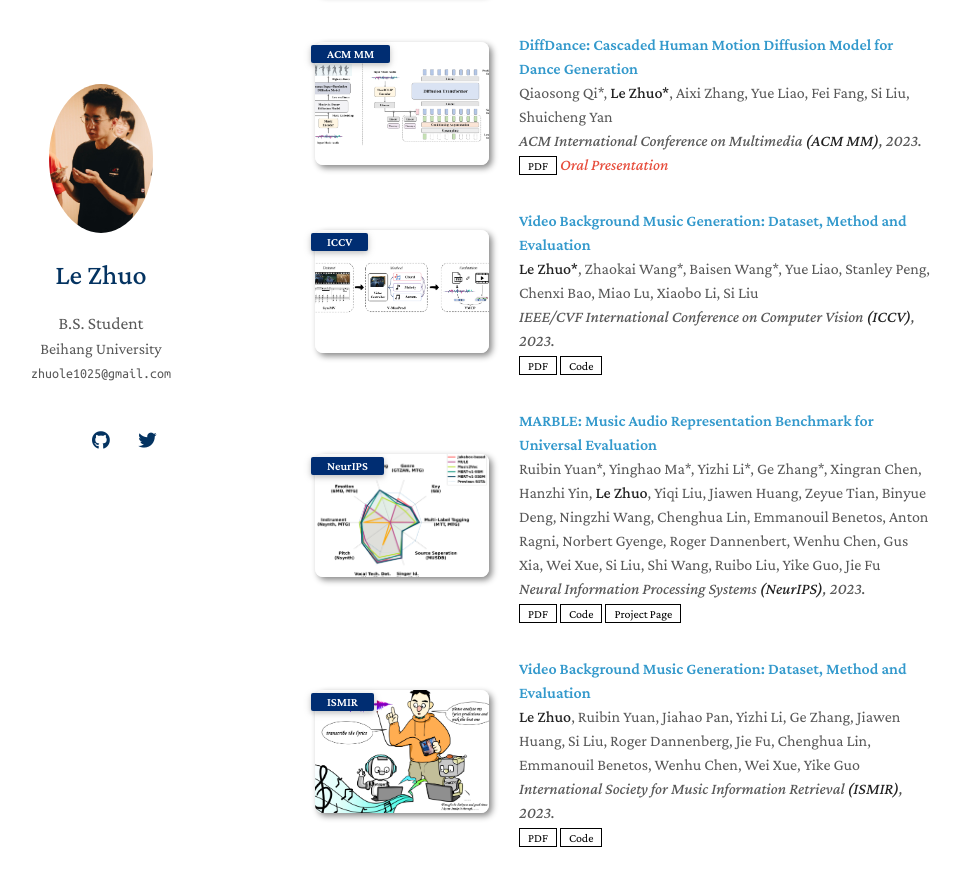
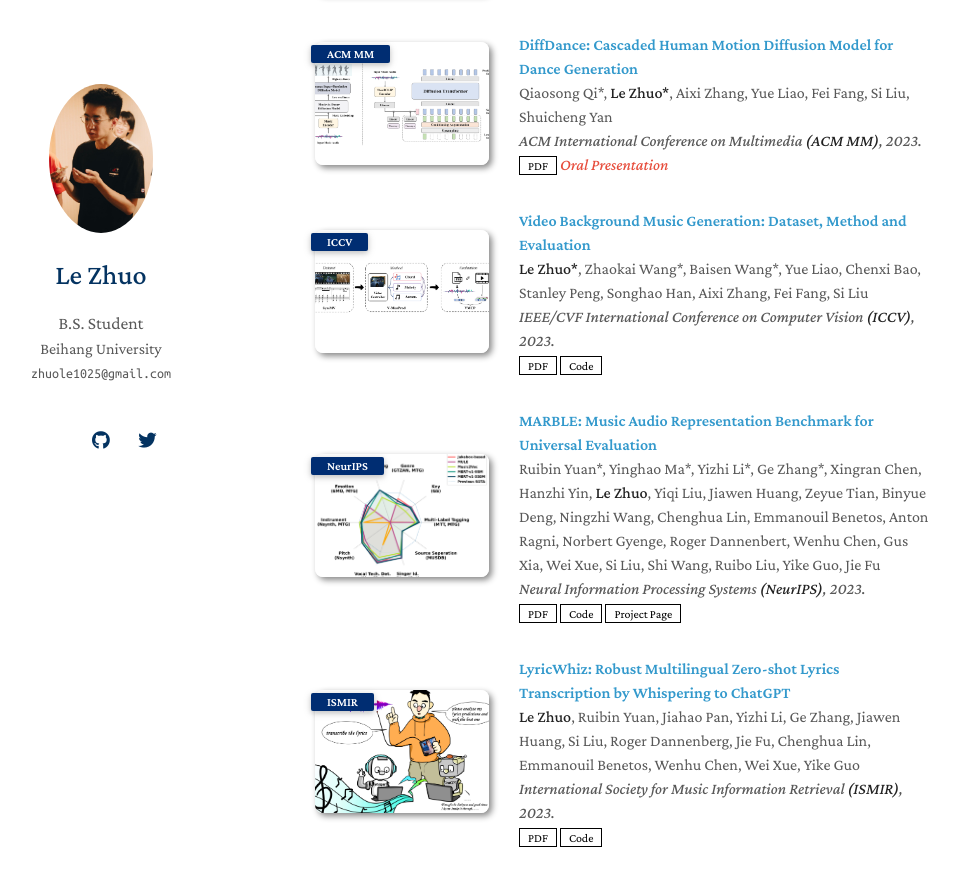
Before and after one commit to zhuole1025/zhuole1025.github.io, a Jekyll site: the page built from index.md, in a window 1280 px wide and 900 px high, scrolled down 1078 px. Shown: the top 886 px of the window, without its empty margins (175-1136 px from the left). Built offline with Jekyll 4.4.1, drawn with Linux system fonts in a browser that asks for light colours; nearby versions of some CDN libraries; a style sheet for code colours, icons or effects is not loaded; our own code applies the rules of GitHub Pages for plain Markdown files.

Commit message:
Update cvpr

```diff
--- a/_data/publications.yml
+++ b/_data/publications.yml
@@ -30,7 +30,7 @@ main:
     image: ./assets/img/mm23.png
 
   - title: "Video Background Music Generation: Dataset, Method and Evaluation"
-    authors: <strong>Le Zhuo*</strong>, Zhaokai Wang*, Baisen Wang*, Yue Liao, Stanley Peng, Chenxi Bao, Miao Lu, Xiaobo Li, Si Liu
+    authors: <strong>Le Zhuo*</strong>, Zhaokai Wang*, Baisen Wang*, Yue Liao, Chenxi Bao, Stanley Peng, Songhao Han, Aixi Zhang, Fei Fang, Si Liu
     conference_short: ICCV
     conference: IEEE/CVF International Conference on Computer Vision <strong>(ICCV)</strong>, 2023.
     pdf: https://arxiv.org/abs/2211.11248.pdf
@@ -48,7 +48,7 @@ main:
     # bibtex: https://class-il.mpi-inf.mpg.de/mnemonics/
     image: ./assets/img/neurips23.png
 
-  - title: "Video Background Music Generation: Dataset, Method and Evaluation"
+  - title: "LyricWhiz: Robust Multilingual Zero-shot Lyrics Transcription by Whispering to ChatGPT"
     authors: <strong>Le Zhuo</strong>, Ruibin Yuan, Jiahao Pan, Yizhi Li, Ge Zhang, Jiawen Huang, Si Liu, Roger Dannenberg, Jie Fu, Chenghua Lin, Emmanouil Benetos, Wenhu Chen, Wei Xue, Yike Guo
     conference_short: ISMIR
     conference:  International Society for Music Information Retrieval <strong>(ISMIR)</strong>, 2023.
```
